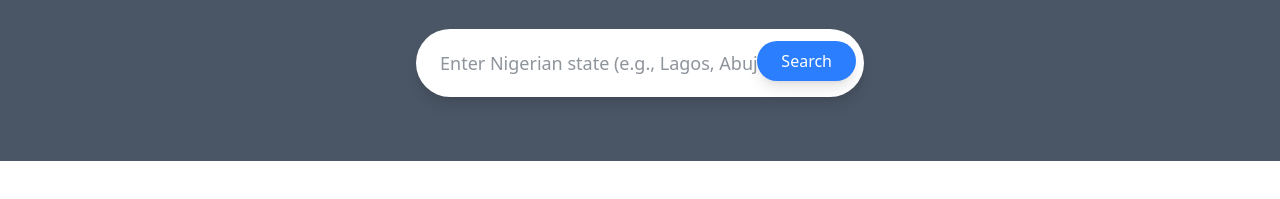
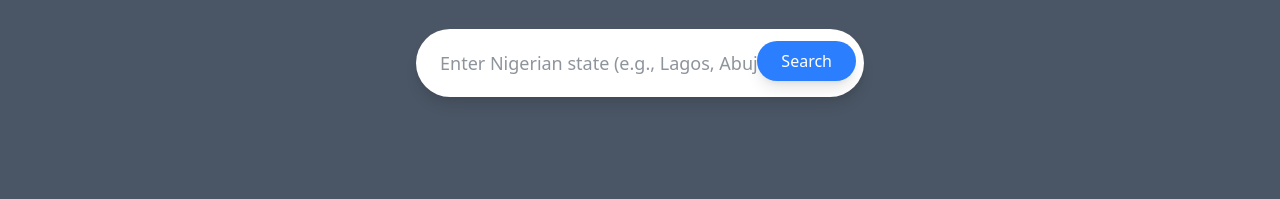
Before and after one commit to Dev-fatimah/weather.app, a website: page index.html in a window 1280 px wide. Shown: the part 111-310 px from the top of the page. Drawn offline with Linux system fonts and the light colour scheme; no server answers.

Commit message:
change bg-color

```diff
--- a/index.html
+++ b/index.html
@@ -6,7 +6,7 @@
     <title>Document</title>
     <link rel="stylesheet" href="./src/output.css" />
   </head>
-  <body class="min-h-screen">
+  <body class="min-h-screen bg-gray-600">
     <div class="bg-gray-600 container mx-auto px-4 py-8">
       <!-- header -->
       <div class="text-center mb-8">
```
